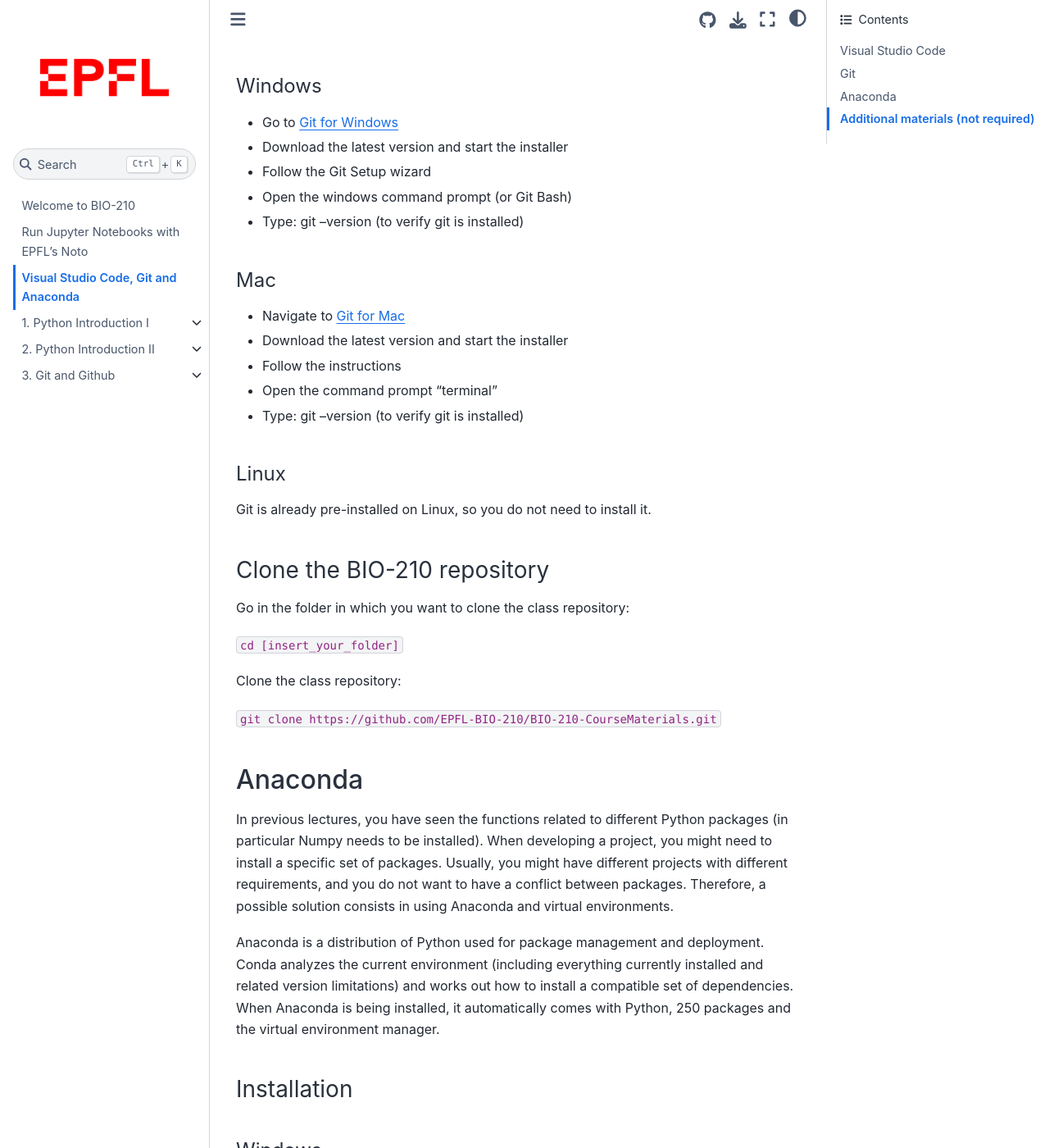
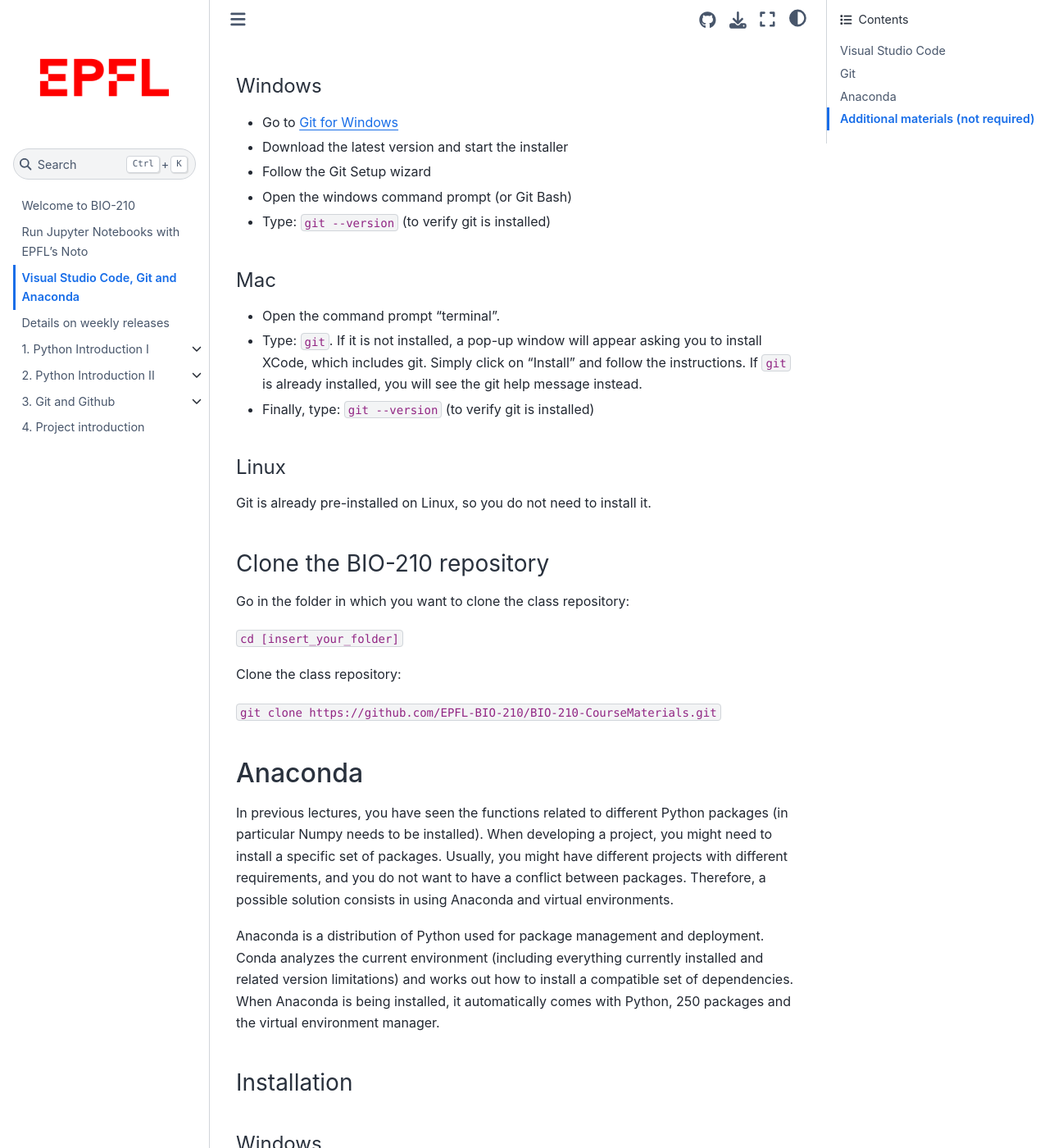
Before and after one commit to EPFL-BIO-210/BIO-210-CourseMaterials, a Jupyter Book: the page built from docs/installation.md, in a window 1280 px wide and 1400 px high, scrolled down 1201 px. Shown: the whole window at 82% size. Built offline with Jupyter Book 1.0.4 settings and Sphinx 7.4.7 and the Sphinx Book theme 1.1.4, drawn with Linux system fonts in a browser that asks for light colours; pages that are not in the unit, such as notebooks, are missing from menus; some of the changed text lies outside the part shown.

Commit message:
add week4 material

```diff
--- a/_toc.yml
+++ b/_toc.yml
@@ -6,6 +6,7 @@
 - chapters:
   - file: docs/noto_guide
   - file: docs/installation
+  - file: docs/release_notes
 - numbered: 1  # Only the second part is numbered
   chapters:
   chapters:
@@ -25,7 +26,10 @@
     sections:
     - title: Git cheatsheet
       file: docs/week_3_git_cheatsheet.md
+    - title: Recommended tutorial on Git
+      url: https://www.youtube.com/watch?v=HkdAHXoRtos
     - title: week 3 - notebook
       file: notebooks/week_3.ipynb
     - title: week 3 - notebook with solutions
       file: notebooks/week_3_solutions.ipynb
+  - file: docs/week_4
--- a/docs/installation.md
+++ b/docs/installation.md
@@ -26,15 +26,13 @@
 - Download the latest version and start the installer
 - Follow the Git Setup wizard
 - Open the windows command prompt (or Git Bash)
-- Type: git --version   (to verify git is installed)
+- Type: `git --version`   (to verify git is installed)
 
 ##### Mac
 
-- Navigate to [Git for Mac](https://sourceforge.net/projects/git-osx-installer/files/git-2.23.0-intel-universal-mavericks.dmg/download)
-- Download the latest version and start the installer
-- Follow the instructions
-- Open the command prompt "terminal"
-- Type: git --version   (to verify git is installed)
+- Open the command prompt "terminal".
+- Type: `git`. If it is not installed, a pop-up window will appear asking you to install XCode, which includes git. Simply click on "Install" and follow the instructions. If `git` is already installed, you will see the git help message instead.
+- Finally, type: `git --version`  (to verify git is installed)
 
 ##### Linux
 
@@ -63,19 +61,19 @@
 
 - Follow the instructions of the following link: [Anaconda for Windows](https://docs.anaconda.com/anaconda/install/windows/)
 - Open anaconda prompt
-- Type: python --version  (to verify python is installed)
+- Type: `python --version`  (to verify python is installed)
 
 ##### Mac
 
 - Follow the instructions of the following link: [Anaconda for Mac](https://docs.anaconda.com/anaconda/install/mac-os/)
 - Open terminal
-- Type: python --version   (to verify python is installed)
+- Type: `python --version`   (to verify python is installed)
 
 ##### Linux
 
 - Follow the instructions of the following link: [Anaconda for Linux](https://docs.anaconda.com/anaconda/install/linux/)
 - Open terminal
-- Type: python --version  (to verify python is installed)
+- Type: `python --version`  (to verify python is installed)
 
 ### Tutorial
 
```
Also changed, not shown: docs/release_notes.md (added, +60 -0 lines), docs/week_4.md (added, +7 -0 lines), 1 other file.
